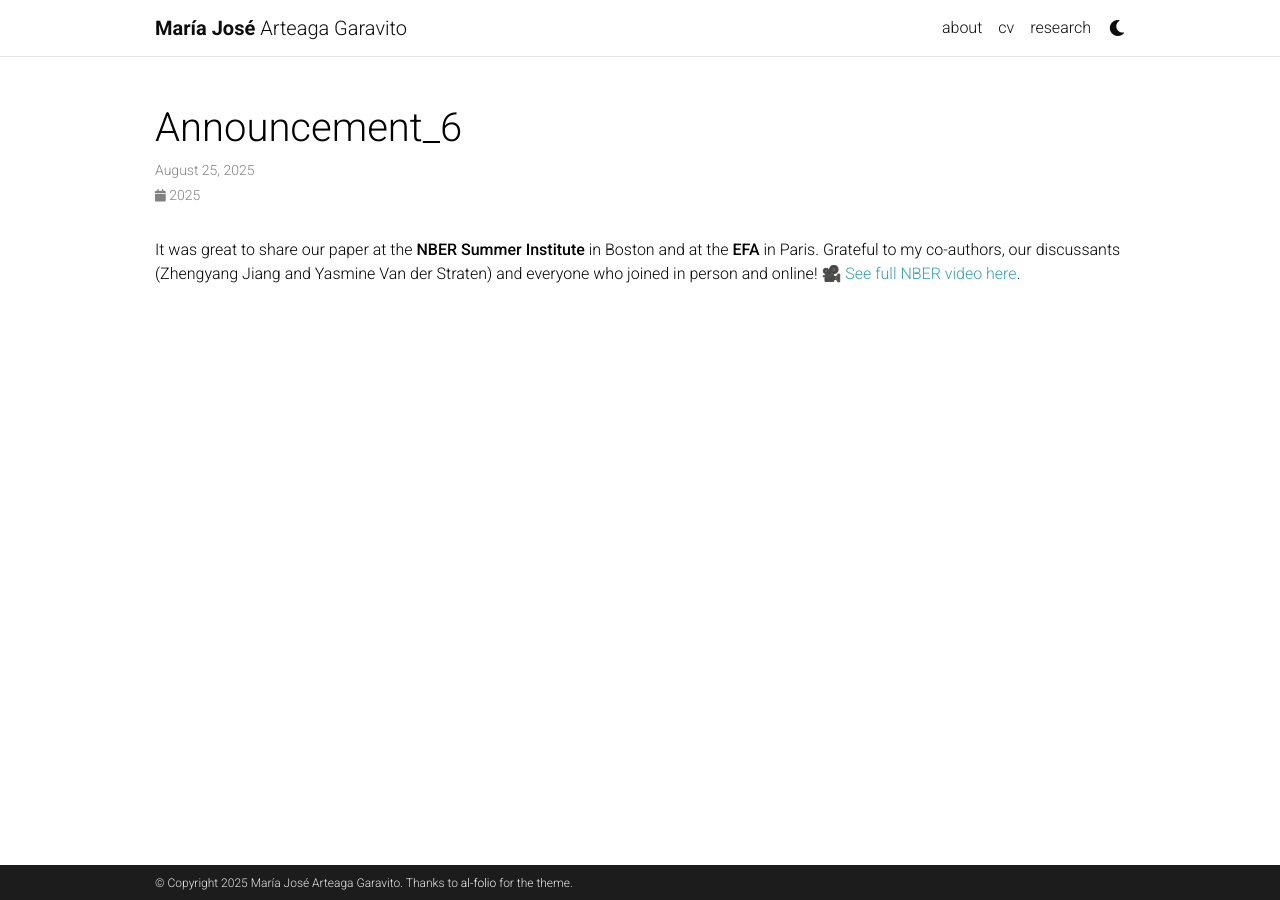
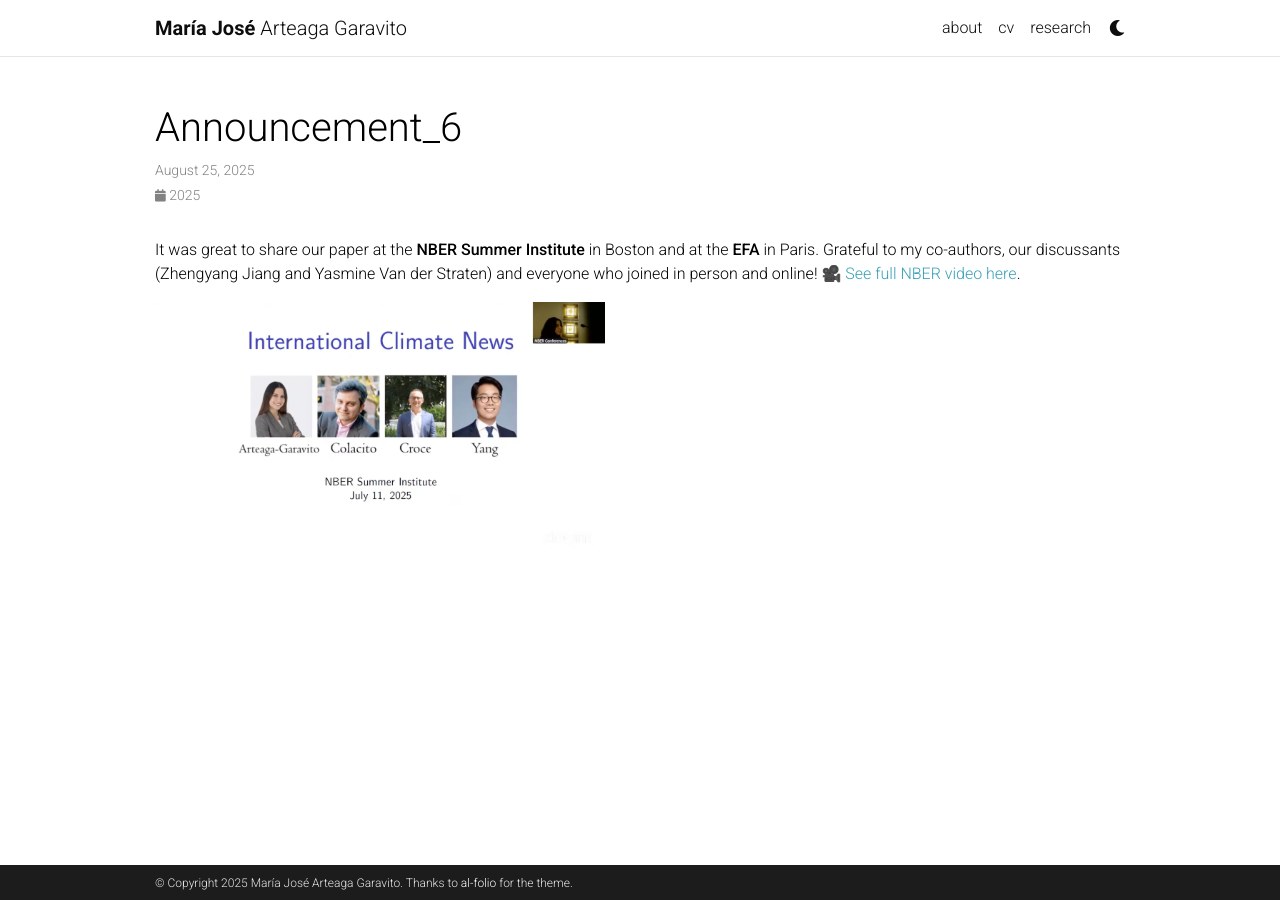
Before and after one commit to majoarteaga/majoarteaga.github.io, a Jekyll site: the page built from _news/announcement_6.md, in a window 1280 px wide. Built offline with Jekyll 4.4.1, drawn with Linux system fonts in a browser that asks for light colours; comment, search, counter and statistics services are not loaded; a style sheet for code colours, icons or effects is not loaded.

Commit message:
Update announcement_6.md

```diff
--- a/_news/announcement_6.md
+++ b/_news/announcement_6.md
@@ -7,3 +7,5 @@ related_posts: false
 
 It was great to share our paper at the <strong>NBER Summer Institute</strong> in Boston and at the <strong>EFA</strong> in Paris. Grateful to my co-authors, our discussants (Zhengyang Jiang and Yasmine Van der Straten) and everyone who joined in person and online!
 🎥 [See full NBER video here](youtube.com/watch?t=419&v=W_AGwwhRims&feature=youtu.be).
+
+<img src="https://majoarteaga.github.io/assets/video/Screenshot%202025-10-27%20at%2012.26.48.png" width="450" alt="Screenshot">
```
